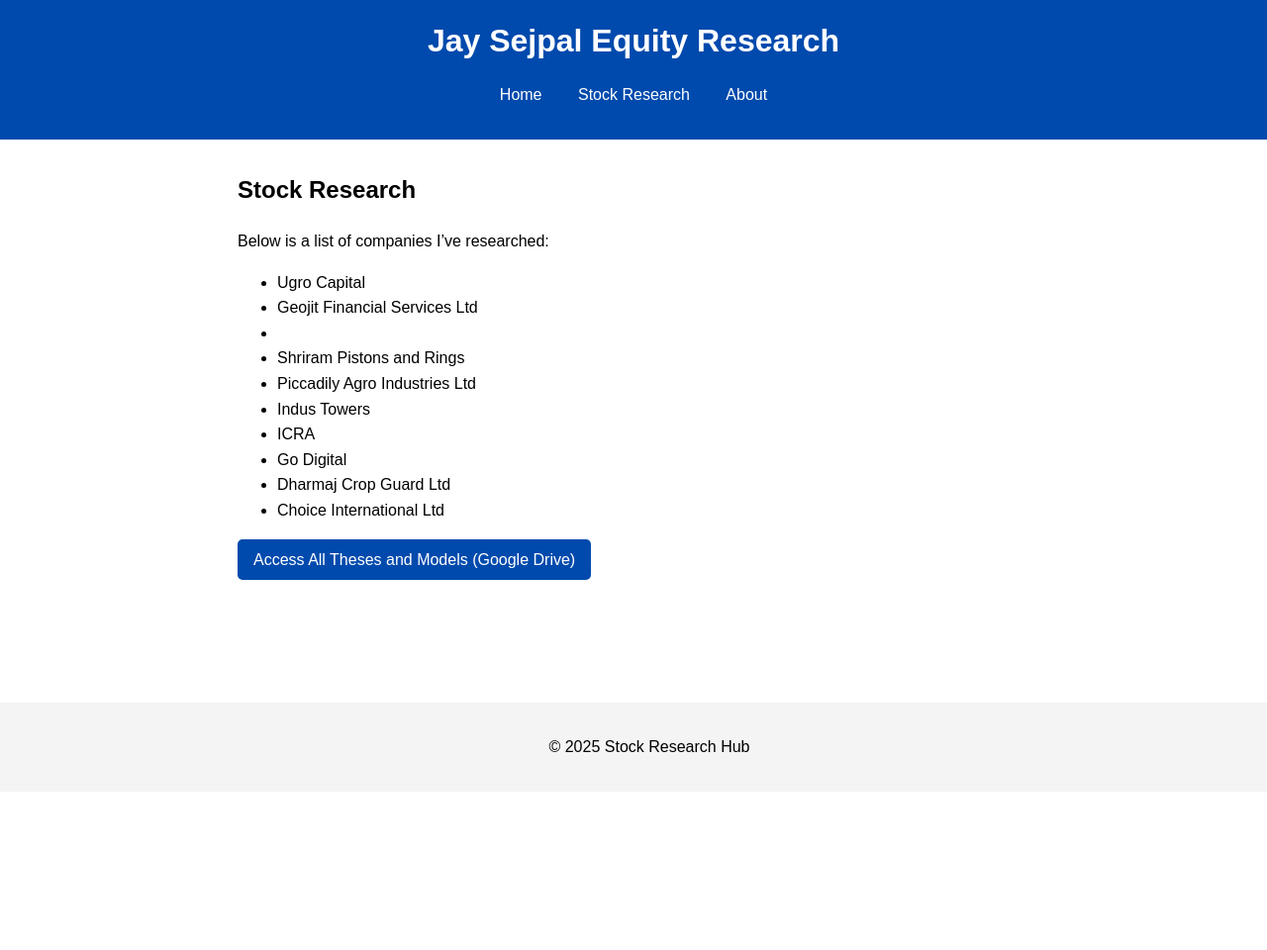
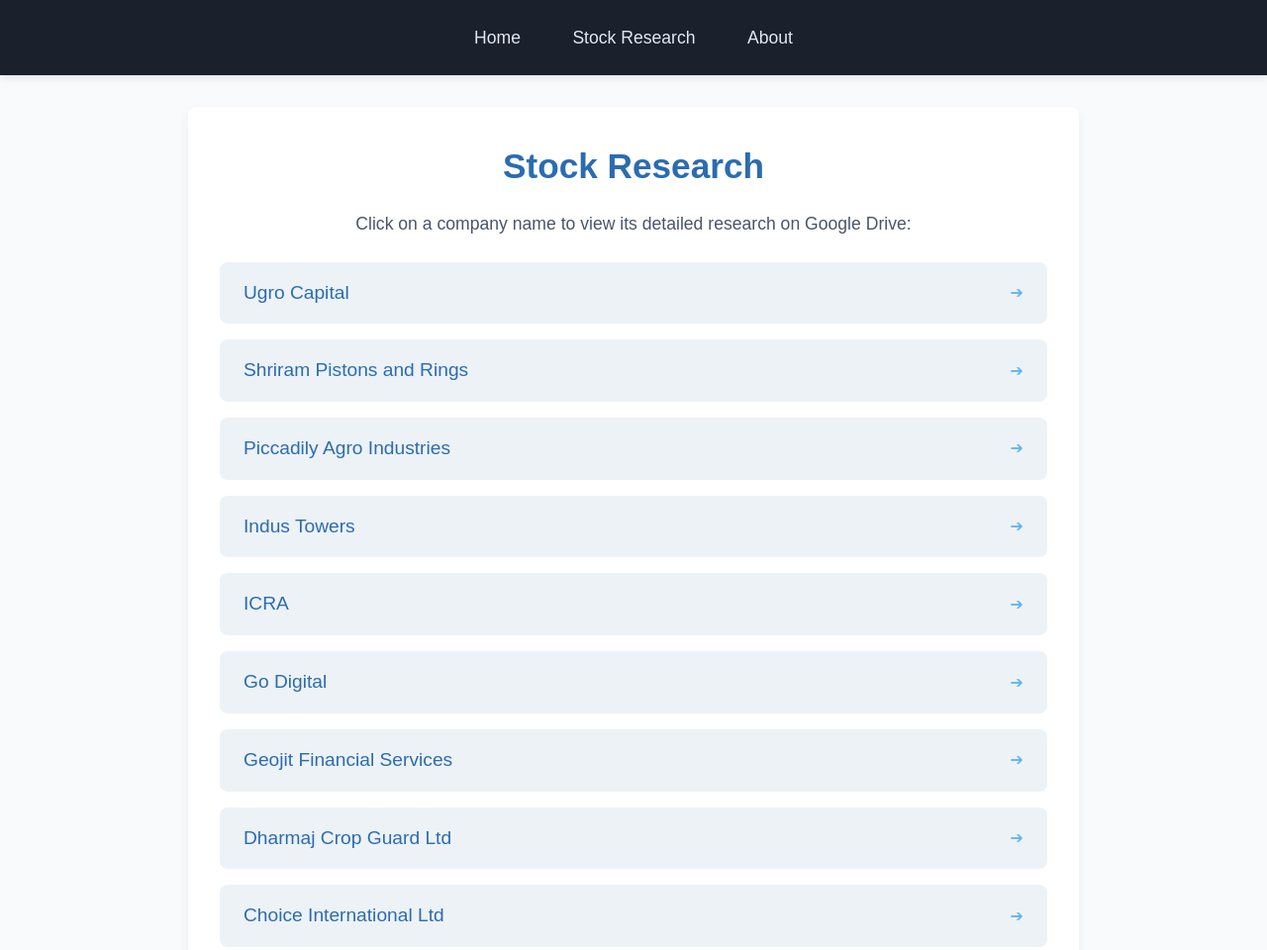
Before and after one commit to JAYSEJPAL-28082004/JAYSEJAL-28082004.github.io, a plain HTML site: page research.html in a window 1280 px wide. Shown: the whole page at 99% size. Before the commit the page ends 800 px from the top, so only its background shows below. Drawn offline with Linux system fonts and the light colour scheme.

Commit message:
Add files via upload

```diff
--- a/research.html
+++ b/research.html
@@ -3,12 +3,11 @@
 <head>
     <meta charset="UTF-8">
     <meta name="viewport" content="width=device-width, initial-scale=1.0">
-    <title>Stock Research - Stock Research Hub</title>
+    <title>Stock Research - Jay Sejpal Equity Research</title>
     <link rel="stylesheet" href="styles.css">
 </head>
 <body>
     <header>
-        <h1>Jay Sejpal Equity Research</h1>
         <nav>
             <ul>
                 <li><a href="index.html">Home</a></li>
@@ -17,28 +16,21 @@
             </ul>
         </nav>
     </header>
+
     <main>
-        <section>
-            <h2>Stock Research</h2>
-            <p>Below is a list of companies I’ve researched:</p>
-            <ul>
-                <li>Ugro Capital</li>
-		<li>Geojit Financial Services Ltd<li>
-                <li>Shriram Pistons and Rings</li>
-                <li>Piccadily Agro Industries Ltd</li>
-                <li>Indus Towers</li>
-                <li>ICRA</li>
-                <li>Go Digital</li>
-                <li>Dharmaj Crop Guard Ltd</li>
-                <li>Choice International Ltd</li>
-            </ul>
-            <p>
-                <a href="https://drive.google.com/drive/folders/1ildbhNW1SxQGTATTfEKl6nX8SykJTHAx?usp=drive_link" target="_blank" class="button">Access All Theses and Models (Google Drive)</a>
-            </p>
-        </section>
+        <h1>Stock Research</h1>
+        <p>Click on a company name to view its detailed research on Google Drive:</p>
+        <ul class="company-list">
+            <li><a href="https://drive.google.com/drive/folders/16z-YQZNEHtRDq75j7wryDEYu2Y4qEUgL" target="_blank">Ugro Capital</a></li>
+            <li><a href="https://drive.google.com/drive/folders/101U892f1-3ILnB1OSK5d-CsNhE-LnxVD" target="_blank">Shriram Pistons and Rings</a></li>
+            <li><a href="https://drive.google.com/drive/folders/1hkHXwxZdIpOI55BxC_zP7w7RnjUqiyIi" target="_blank">Piccadily Agro Industries</a></li>
+            <li><a href="https://drive.google.com/drive/folders/1LmZiz2O2dd15kKiL4ah-qqJD9vCYL3IZ" target="_blank">Indus Towers</a></li>
+            <li><a href="https://drive.google.com/drive/folders/11Kd7y0LcsX4iQwBcu7hVt9qankKcoqoJ" target="_blank">ICRA</a></li>
+            <li><a href="https://drive.google.com/drive/folders/1HDy0XI9QXT7kcA8F5YaC-mx_RpHdLRFl" target="_blank">Go Digital</a></li>
+            <li><a href="https://drive.google.com/drive/folders/1Au4vD3XowoMXm4xgqS3Sjkumtk8HzNXc" target="_blank">Geojit Financial Services</a></li>
+            <li><a href="https://drive.google.com/drive/folders/1QayGF60sH6c1QOKGqzgiv45my6lZzPei" target="_blank">Dharmaj Crop Guard Ltd</a></li>
+            <li><a href="https://drive.google.com/drive/folders/16NGqLypQr0OX7V-yWlSB6ah-KxXtNOHA" target="_blank">Choice International Ltd</a></li>
+        </ul>
     </main>
-    <footer>
-        <p>© 2025 Stock Research Hub</p>
-    </footer>
 </body>
 </html>
--- a/styles.css
+++ b/styles.css
@@ -1,67 +1,146 @@
-body {
-    font-family: Arial, sans-serif;
+/* Reset default margins and padding */
+* {
     margin: 0;
     padding: 0;
+    box-sizing: border-box;
+}
+
+/* General styling for the body */
+body {
+    font-family: 'Poppins', Arial, sans-serif;
+    background-color: #f8fafc;
+    color: #2d3748;
     line-height: 1.6;
 }
+
+/* Header styling */
 header {
-    background: #004aad;
-    color: white;
+    background-color: #1a202c;
+    padding: 1.5rem;
+    box-shadow: 0 2px 10px rgba(0, 0, 0, 0.1);
+    position: sticky;
+    top: 0;
+    z-index: 1000;
+}
+
+/* Navigation bar styling */
+nav ul {
+    list-style-type: none;
     text-align: center;
-    padding: 1em;
 }
-header h1 {
-    margin: 0;
+
+nav ul li {
+    display: inline-block;
+    margin: 0 1.5rem;
 }
-nav ul {
-    list-style: none;
+
+nav ul li a {
+    color: #e2e8f0;
+    text-decoration: none;
+    font-weight: 500;
+    font-size: 1.1rem;
+    transition: color 0.3s ease;
+}
+
+nav ul li a:hover {
+    color: #63b3ed;
+}
+
+/* Main content styling */
+main {
+    max-width: 900px;
+    margin: 2rem auto;
+    padding: 2rem;
+    background-color: #ffffff;
+    border-radius: 8px;
+    box-shadow: 0 4px 12px rgba(0, 0, 0, 0.05);
+}
+
+/* Headings */
+h1 {
+    color: #2b6cb0;
+    font-size: 2.2rem;
+    margin-bottom: 1rem;
+    text-align: center;
+}
+
+/* Paragraphs */
+p {
+    color: #4a5568;
+    font-size: 1.1rem;
+    margin-bottom: 1.5rem;
+    text-align: center;
+}
+
+/* Styling for the company list on the Research page */
+.company-list {
+    list-style-type: none;
     padding: 0;
+    display: flex;
+    flex-direction: column;
+    gap: 1rem;
 }
-nav ul li {
-    display: inline;
-    margin: 0 1em;
+
+.company-list li {
+    background-color: #edf2f7;
+    border-radius: 8px;
+    transition: transform 0.2s ease, box-shadow 0.2s ease;
 }
-nav ul li a {
-    color: white;
+
+.company-list li:hover {
+    transform: translateY(-3px);
+    box-shadow: 0 6px 12px rgba(0, 0, 0, 0.1);
+}
+
+.company-list a {
+    display: block;
+    padding: 1rem 1.5rem;
+    color: #2b6cb0;
     text-decoration: none;
+    font-size: 1.2rem;
+    font-weight: 500;
+    position: relative;
+    transition: color 0.3s ease;
 }
-main {
-    max-width: 800px;
-    margin: 2em auto;
-    padding: 0 1em;
+
+.company-list a:hover {
+    color: #1a4971;
 }
-section {
-    margin-bottom: 2em;
+
+/* Add an arrow icon after each company link */
+.company-list a::after {
+    content: '➔';
+    position: absolute;
+    right: 1.5rem;
+    top: 50%;
+    transform: translateY(-50%);
+    font-size: 1rem;
+    color: #63b3ed;
+    transition: color 0.3s ease;
 }
-table {
-    width: 100%;
-    border-collapse: collapse;
-    margin-top: 1em;
+
+.company-list a:hover::after {
+    color: #1a4971;
 }
-th, td {
-    border: 1px solid #ccc;
-    padding: 0.5em;
-    text-align: left;
+
+/* Responsive design for smaller screens */
+@media (max-width: 768px) {
+    nav ul li {
+        display: block;
+        margin: 0.5rem 0;
+    }
+
+    main {
+        margin: 1rem;
+        padding: 1.5rem;
+    }
+
+    h1 {
+        font-size: 1.8rem;
+    }
+
+    .company-list a {
+        font-size: 1.1rem;
+        padding: 0.8rem 1.2rem;
+    }
 }
-th {
-    background: #f4f4f4;
-}
-.button {
-    display: inline-block;
-    padding: 0.5em 1em;
-    background: #004aad;
-    color: white;
-    text-decoration: none;
-    border-radius: 5px;
-}
-.button:hover {
-    background: #003366;
-}
-footer {
-    background: #f4f4f4;
-    text-align: center;
-    padding: 1em;
-    position: fixed;
-    bottom: 0;
-    width: 100%;
-}
```
